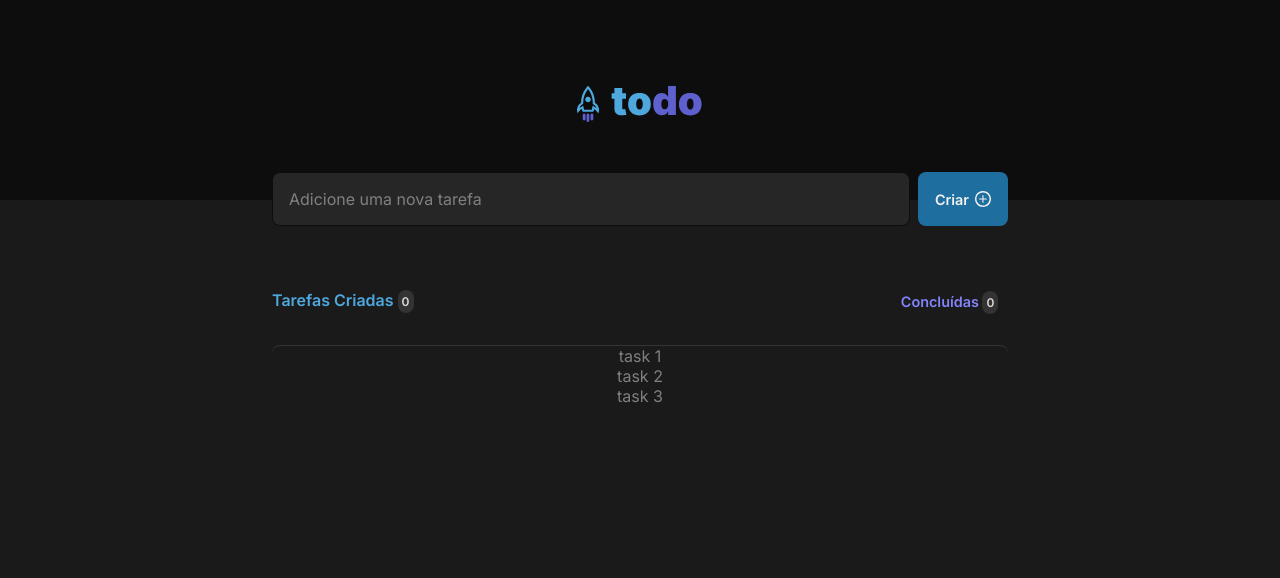
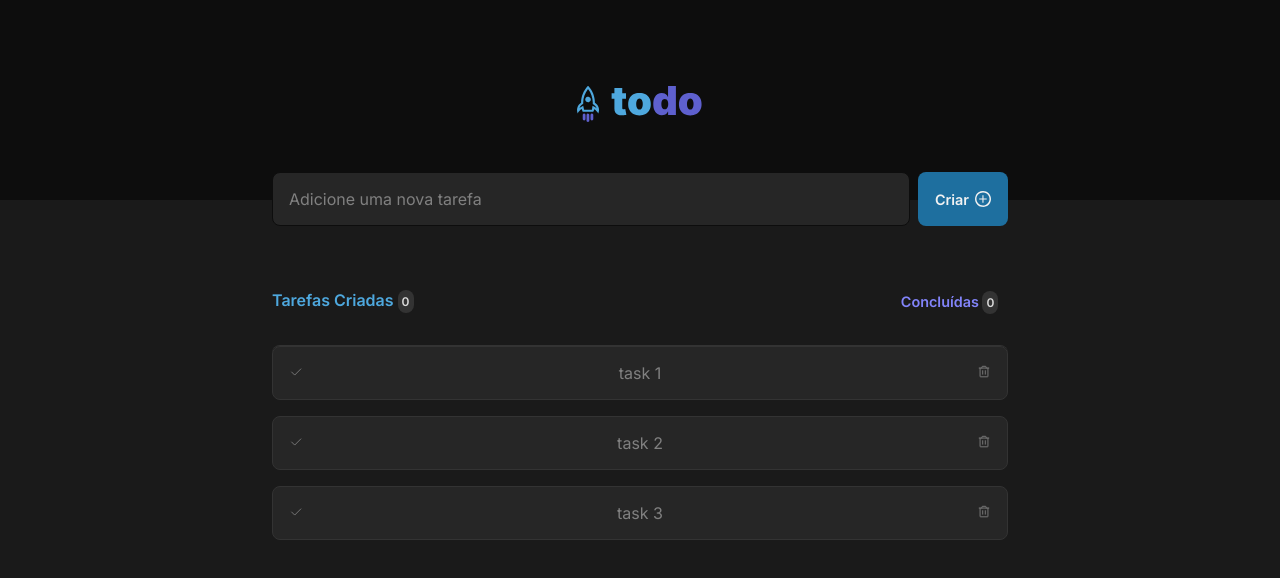
Before and after one commit to lipecalixto/todo-list, a React (Vite) app: page / in a window 1280 px wide. Shown: the top 578 px of the page. Built offline with nearby package versions, Linux system fonts and the light colour scheme.

Commit message:
wip task

```diff
--- a/src/components/Task.module.css
+++ b/src/components/Task.module.css
@@ -0,0 +1,10 @@
+.container {
+  display: flex;
+  justify-content: space-between;
+  width: 100%;
+  background: var(--gray-500);
+  border: 1px solid var(--gray-400);
+  border-radius: 8px;
+  margin-bottom: 1rem;
+  padding: 1rem 1rem;
+}
--- a/src/components/Task.tsx
+++ b/src/components/Task.tsx
@@ -1,3 +1,5 @@
+import { Trash, Check } from 'phosphor-react'
+
 import styles from './Task.module.css'
 
 interface Props {
@@ -6,5 +8,17 @@ interface Props {
 }
 
 export function Task({ name }: Props) {
-  return <p>{name}</p>
+  return (
+    <>
+      <div className={styles.container}>
+        <span>
+          <Check size={14} />
+        </span>
+        <span>{name}</span>
+        <span>
+          <Trash size={14} />
+        </span>
+      </div>
+    </>
+  )
 }
--- a/src/components/TaskList.module.css
+++ b/src/components/TaskList.module.css
@@ -144,19 +144,17 @@
 
 .listTasks {
   width: 100%;
-
   max-height: 25rem;
-  width: 100%;
-  text-align: center;
-  display: flex;
-  flex-direction: column;
+  /* text-align: center; */
+  /* display: flex; */
+  /* flex-direction: column;
   align-items: center;
-  justify-content: center;
+  justify-content: center; */
   border-top: 1px solid var(--gray-400);
   border-radius: 8px;
 }
 
 .listTasks ul {
-    width: 100%;
-    list-style: none;
+  width: 100%;
+  list-style: none;
 }
```
